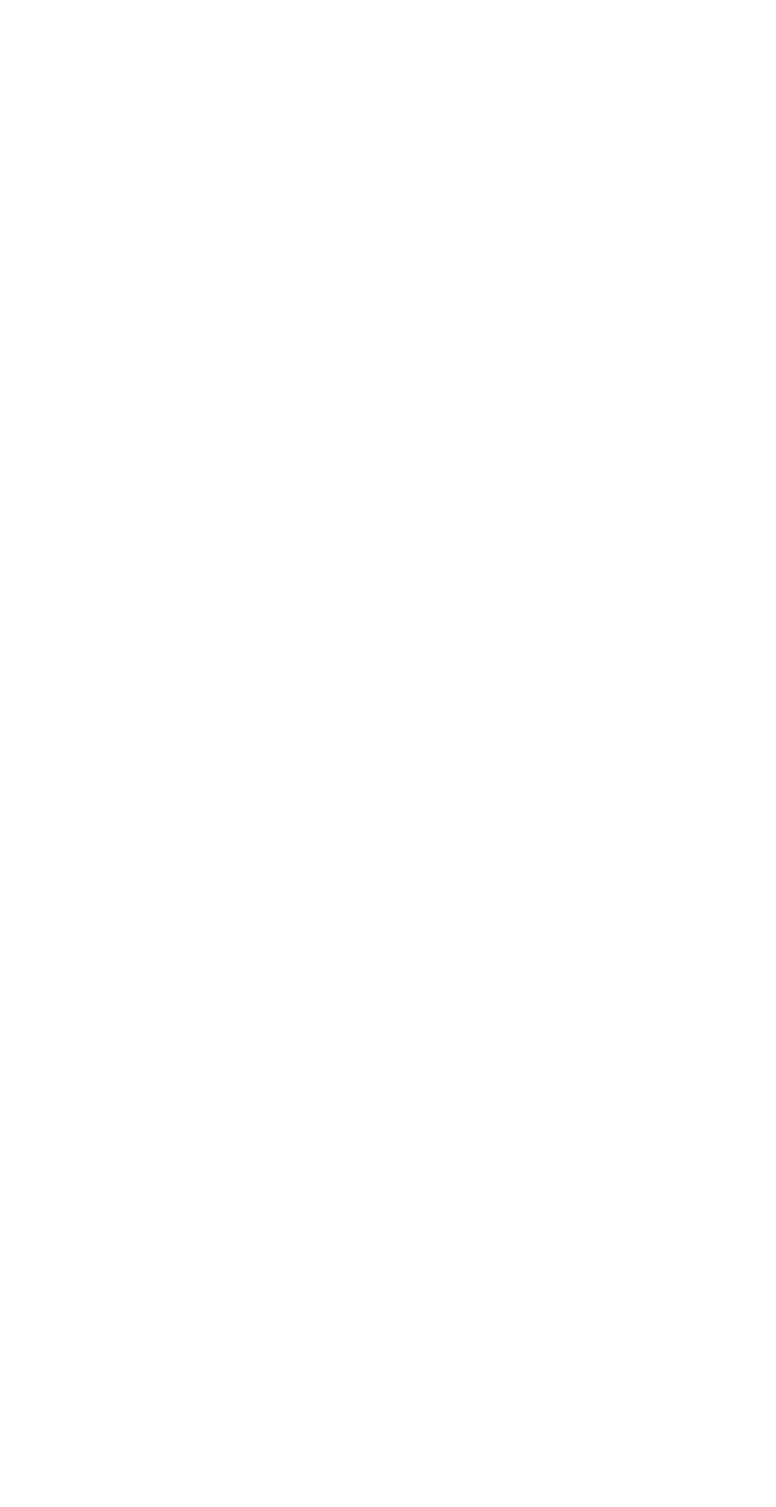
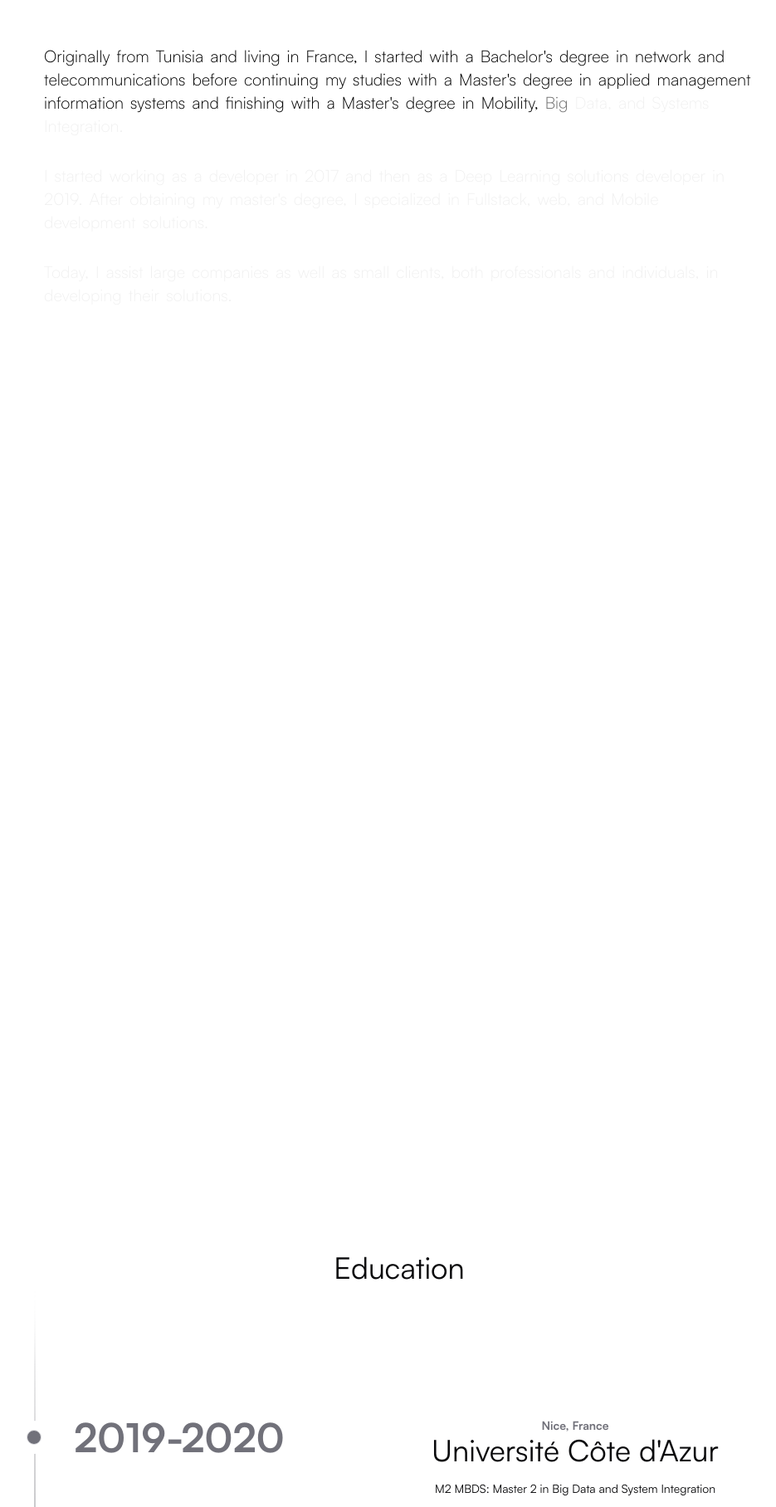
Before and after one commit to naderchatti/portfolio, a Next.js app: page / in a window 1280 px wide. Shown: the part 981-2797 px from the top of the page at 83% size, without its empty margins (159-1094 px from the left). Before the commit the page ends 1433 px from the top, so only its background shows below. Built offline with nearby package versions, Linux system fonts and the light colour scheme.

Commit message:
adding text reveal and timeline

```diff
--- a/app/page.tsx
+++ b/app/page.tsx
@@ -1,4 +1,58 @@
+import TextReveal from '@/components/ui/text-reveal';
+import { Timeline } from '@/components/ui/timeline';
+import Image from 'next/image';
+
 export default function Home() {
+  const data = [
+    {
+      title: '2019-2020',
+      content: (
+        <div>
+          <p className="text-xs md:text-sm font-bold text-muted-foreground">
+            Nice, France
+          </p>
+          <p className="text-lg md:text-4xl font-normal mb-4">
+            Université Côte d&apos;Azur
+          </p>
+          <p className="text-xs md:text-sm font-normal mb-8">
+            M2 MBDS: Master 2 in Big Data and System Integration
+          </p>
+        </div>
+      ),
+    },
+    {
+      title: '2018-2019',
+      content: (
+        <div>
+          <p className="text-xs md:text-sm font-bold text-muted-foreground">
+            Nice, France
+          </p>
+          <p className="text-lg md:text-4xl font-normal mb-4">
+            Université Côte d&apos;Azur
+          </p>
+          <p className="text-xs md:text-sm font-normal mb-8">
+            M1 MIAGE: Master 1 in Computerized Methods Applied to Business
+            Management
+          </p>
+        </div>
+      ),
+    },
+    {
+      title: '2013-2017',
+      content: (
+        <div>
+          <p className="text-xs md:text-sm font-bold text-muted-foreground">
+            Sousse, Tunisia
+          </p>
+          <p className="text-lg md:text-4xl font-normal mb-4">ISITcom</p>
+          <p className="text-xs md:text-sm font-normal mb-8">
+            Applied Licence Degree in Computer Network and Telecommunications
+            Techniques
+          </p>
+        </div>
+      ),
+    },
+  ];
   return (
     <>
       <div className="h-screen flex flex-col text-center space-y-24">
@@ -10,9 +64,17 @@ export default function Home() {
             Software Engineer & Developer
           </p>
         </section>
-        <section className="h-[calc(100dvh-10rem)] flex flex-col justify-center items-center px-4">
-          <div className="w-full max-w-lg items-center justify-center">
-          </div>
+        <section className="z-10 flex min-h-64 items-center justify-center">
+          <TextReveal
+            text={[
+              "Originally from Tunisia and living in France, I started with a Bachelor's degree in network and telecommunications before continuing my studies with a Master's degree in applied management information systems and finishing with a Master's degree in Mobility, Big Data, and Systems Integration.",
+              "I started working as a developer in 2017 and then as a Deep Learning solutions developer in 2019. After obtaining my master's degree, I specialized in Fullstack, web, and Mobile development solutions.",
+              'Today, I assist large companies as well as small clients, both professionals and individuals, in developing their solutions.',
+            ]}
+          />
+        </section>
+        <section className="w-full lg:max-w-5xl mx-auto">
+          <Timeline data={data} />
         </section>
       </div>
     </>
--- /dev/null
+++ b/components/ui/text-reveal.tsx
@@ -0,0 +1,76 @@
+'use client';
+
+import { FC, ReactNode, useRef } from 'react';
+import { motion, MotionValue, useScroll, useTransform } from 'framer-motion';
+import { cn } from '@/lib/utils';
+
+interface TextRevealByWordProps {
+  text: string | string[];
+  className?: string;
+}
+
+export const TextRevealByWord: FC<TextRevealByWordProps> = ({
+  text,
+  className,
+}) => {
+  const targetRef = useRef<HTMLDivElement | null>(null);
+  const { scrollYProgress } = useScroll({
+    target: targetRef,
+  });
+
+  const paragraphs = Array.isArray(text) ? text : [text];
+  const allWords = paragraphs.map((p) => p.split(' '));
+  const totalWords = allWords.reduce((acc, curr) => acc + curr.length, 0);
+
+  return (
+    <div ref={targetRef} className={cn('relative z-0 h-[200vh]', className)}>
+      <div className="sticky top-0 mx-auto flex h-[50%] max-w-4xl items-center bg-transparent px-[1rem] py-[5rem]">
+        <div ref={targetRef} className="flex flex-col space-y-8">
+          {allWords.map((words, pIndex) => (
+            <p
+              key={pIndex}
+              className="flex flex-wrap text-sm md:text-xl font-light text-black/20 dark:text-white/20"
+            >
+              {words.map((word, i) => {
+                const wordIndex =
+                  allWords
+                    .slice(0, pIndex)
+                    .reduce((acc, curr) => acc + curr.length, 0) + i;
+                const start = wordIndex / totalWords;
+                const end = start + 1 / totalWords;
+                return (
+                  <Word key={i} progress={scrollYProgress} range={[start, end]}>
+                    {word}
+                  </Word>
+                );
+              })}
+            </p>
+          ))}
+        </div>
+      </div>
+    </div>
+  );
+};
+
+interface WordProps {
+  children: ReactNode;
+  progress: MotionValue<number>;
+  range: [number, number];
+}
+
+const Word: FC<WordProps> = ({ children, progress, range }) => {
+  const opacity = useTransform(progress, range, [0, 1]);
+  return (
+    <span className="relative mx-1">
+      <span className="absolute opacity-30">{children}</span>
+      <motion.span
+        style={{ opacity: opacity }}
+        className="text-black dark:text-white"
+      >
+        {children}
+      </motion.span>
+    </span>
+  );
+};
+
+export default TextRevealByWord;
--- /dev/null
+++ b/components/ui/timeline.tsx
@@ -0,0 +1,81 @@
+'use client';
+import {
+  useMotionValueEvent,
+  useScroll,
+  useTransform,
+  motion,
+} from 'framer-motion';
+import React, { useEffect, useRef, useState } from 'react';
+
+interface TimelineEntry {
+  title: string;
+  content: React.ReactNode;
+}
+
+export const Timeline = ({ data }: { data: TimelineEntry[] }) => {
+  const ref = useRef<HTMLDivElement>(null);
+  const containerRef = useRef<HTMLDivElement>(null);
+  const [height, setHeight] = useState(0);
+
+  useEffect(() => {
+    if (ref.current) {
+      const rect = ref.current.getBoundingClientRect();
+      setHeight(rect.height);
+    }
+  }, [ref]);
+
+  const { scrollYProgress } = useScroll({
+    target: containerRef,
+    offset: ['start 10%', 'end 50%'],
+  });
+
+  const heightTransform = useTransform(scrollYProgress, [0, 1], [0, height]);
+  const opacityTransform = useTransform(scrollYProgress, [0, 0.1], [0, 1]);
+
+  return (
+    <div className="w-full md:px-10" ref={containerRef}>
+      <div className="max-w-7xl mx-auto px-4 md:px-8 lg:px-10">
+        <h2 className="text-lg md:text-4xl max-w-4xl mx-auto">Education</h2>
+      </div>
+
+      <div ref={ref} className="relative max-w-7xl mx-auto pb-20">
+        {data.map((item, index) => (
+          <div
+            key={index}
+            className="flex justify-start pt-10 md:pt-40 md:gap-10"
+          >
+            <div className="sticky flex flex-col md:flex-row z-40 items-center top-40 self-start max-w-xs lg:max-w-sm md:w-full">
+              <div className="h-10 absolute left-3 md:left-3 w-10 rounded-full bg-background flex items-center justify-center">
+                <div className="h-4 w-4 rounded-full bg-muted-foreground border p-2" />
+              </div>
+              <h3 className="hidden md:block text-xl md:pl-20 md:text-5xl font-bold text-muted-foreground">
+                {item.title}
+              </h3>
+            </div>
+
+            <div className="relative pl-20 pr-4 md:pl-4 w-full">
+              <h3 className="md:hidden block text-2xl mb-4 text-left font-bold text-muted-foreground">
+                {item.title}
+              </h3>
+              {item.content}
+            </div>
+          </div>
+        ))}
+        <div
+          style={{
+            height: height + 'px',
+          }}
+          className="absolute md:left-8 left-8 top-0 overflow-hidden w-[2px] bg-[linear-gradient(to_bottom,var(--tw-gradient-stops))] from-transparent from-[0%] via-neutral-200 dark:via-neutral-700 to-transparent to-[99%]  [mask-image:linear-gradient(to_bottom,transparent_0%,black_10%,black_90%,transparent_100%)] "
+        >
+          <motion.div
+            style={{
+              height: heightTransform,
+              opacity: opacityTransform,
+            }}
+            className="absolute inset-x-0 top-0  w-[2px] bg-gradient-to-t from-muted-foreground via-muted-foreground to-transparent from-[0%] via-[10%] rounded-full"
+          />
+        </div>
+      </div>
+    </div>
+  );
+};
--- a/package.json
+++ b/package.json
@@ -14,8 +14,9 @@
     "@radix-ui/react-label": "^2.0.2",
     "@radix-ui/react-navigation-menu": "^1.2.1",
     "@radix-ui/react-slot": "^1.1.0",
+    "@tabler/icons-react": "^3.24.0",
     "class-variance-authority": "^0.7.0",
-    "clsx": "^2.0.0",
+    "clsx": "^2.1.1",
     "framer-motion": "^11.13.1",
     "lucide-react": "^0.294.0",
     "next": "15.0.4",
@@ -23,7 +24,7 @@
     "react": "^18.2.0",
     "react-dom": "^18.2.0",
     "react-hook-form": "^7.48.2",
-    "tailwind-merge": "^2.1.0",
+    "tailwind-merge": "^2.5.5",
     "tailwindcss-animate": "^1.0.7",
     "zod": "^3.22.4"
   },
```
Also changed, not shown: 1 other file (tests, documents, lock files or other folders).
